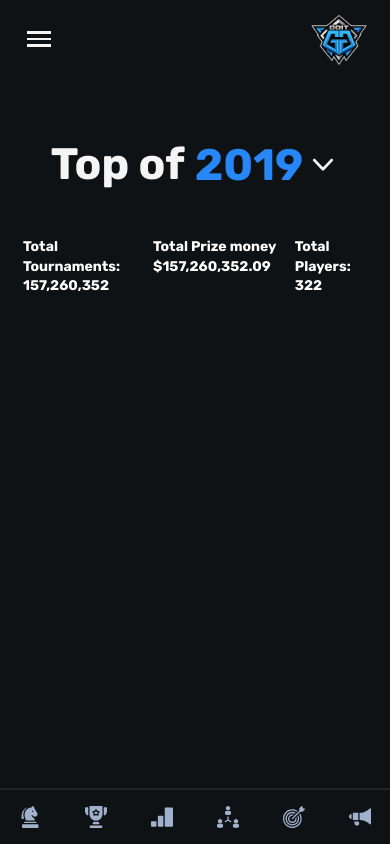
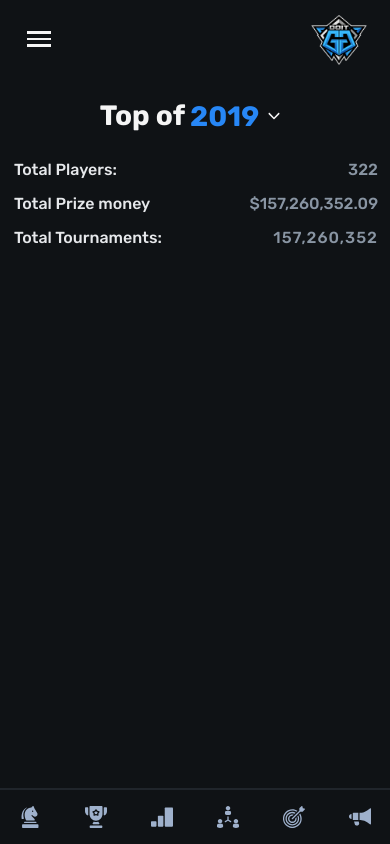
Before and after one commit to M1nt-y/doit, a Vue app: page /top in a window 390 px wide. Built offline with nearby package versions, Linux system fonts and the light colour scheme.

Commit message:
dima-dev: Добавление блока с ценниками, адаптация года и ценников

```diff
--- a/src/pages/TopPage.vue
+++ b/src/pages/TopPage.vue
@@ -14,7 +14,7 @@
       </div>
       <div class="top__price">
         <div class="price">
-          <h4>Total Tournaments: <span>157,260,352</span></h4>
+          <h4>Total Tournaments: <span class="price-event">157,260,352</span></h4>
         </div>
         <div class="price">
           <h4>Total Prize money <span>$157,260,352.09</span></h4>
@@ -44,10 +44,19 @@ const resultYear = yearsArray.value[0]
 </script>
 
 <style lang="scss">
-
+@import '@/assets/scss/variables.scss';
+@import '@/assets/scss/media-breakpoints.scss';
 .top {
+  .container{
+    @include media-breakpoint-down(xs) {
+      padding: 0 14px;
+    }
+  }
   &__title {
     margin-top: 63px;
+    @include media-breakpoint-down(xs) {
+      margin-top: 23px;
+    }
     h2{
       display: flex;
       align-items: center;
@@ -60,6 +69,13 @@ const resultYear = yearsArray.value[0]
       color: #F5F5F5;
       gap: 10px;
       margin-left: -5px;
+      @include media-breakpoint-down(xs) {
+        font-weight: 700;
+        font-size: 28px;
+        line-height: 100%;
+        margin-left: -10px;
+        gap: 5px;
+      }
     }
     &-select {
       display: flex;
@@ -75,9 +91,20 @@ const resultYear = yearsArray.value[0]
         margin-right: 9px;
         margin-top: 2px;
         cursor: pointer;
+        @include media-breakpoint-down(xs) {
+          font-weight: 700;
+          font-size: 28px;
+          line-height: 100%;
+          // margin-right: 5px;
+          // margin-left: 0px;
+        }
       }
       svg{
         transition: .15s;
+        @include media-breakpoint-down(xs) {
+          width: 12px;
+          height: 12px;
+        }
       }
       svg.active{
         transform: rotate(180deg);
@@ -86,8 +113,10 @@ const resultYear = yearsArray.value[0]
         position: absolute;
         top: 50px;
         width: 80%;
+        background: black;
         p{
           font-size: 30px;
+          margin-top: 5px;
           cursor: pointer;
           &:hover{
             background-color: #2787F6;
@@ -100,6 +129,55 @@ const resultYear = yearsArray.value[0]
     display: flex;
     justify-content: space-between;
     margin-top: 50px;
+    @include media-breakpoint-down(xs) {
+      margin-top: 31px;
+    }
+    h4{
+      font-style: normal;
+      font-weight: 700;
+      font-size: 22px;
+      line-height: 100%;
+      color: #E6E8EB;
+      display: flex;
+      align-items: center;
+      gap: 18px;
+      span{
+        font-weight: 400;
+        font-size: 22px;
+        line-height: 100%;
+        /* identical to box height, or 22px */
+
+        text-align: right;
+
+        color: #8995A3;
+        @include media-breakpoint-down(xs) {
+          font-weight: 500;
+          font-size: 16px;
+          line-height: 100%;
+          transform: translateX(2px);
+        }
+
+      }
+      .price-event{
+        @include media-breakpoint-down(xs) {
+          transform: translateX(2px);
+          letter-spacing: 1px;
+        }
+      }
+      @include media-breakpoint-down(lg) {
+        display: flex;
+        justify-content: space-between;
+      }
+      @include media-breakpoint-down(xs) {
+        font-weight: 500;
+        font-size: 16px;
+        line-height: 100%;
+      }
+    }
+    @include media-breakpoint-down(lg) {
+      flex-direction: column-reverse;
+      gap: 18px;
+    }
   }
 }
 </style>
```
